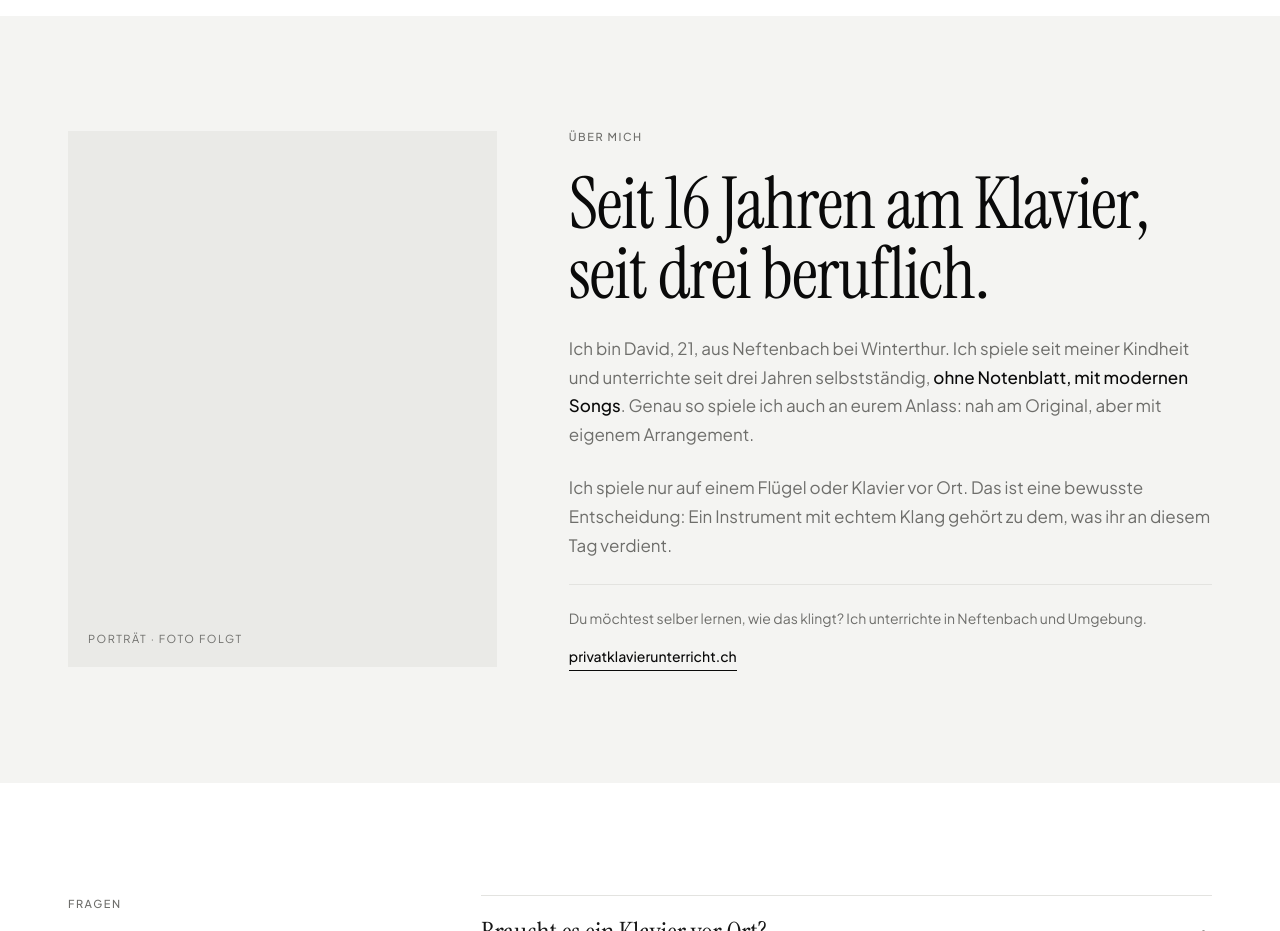
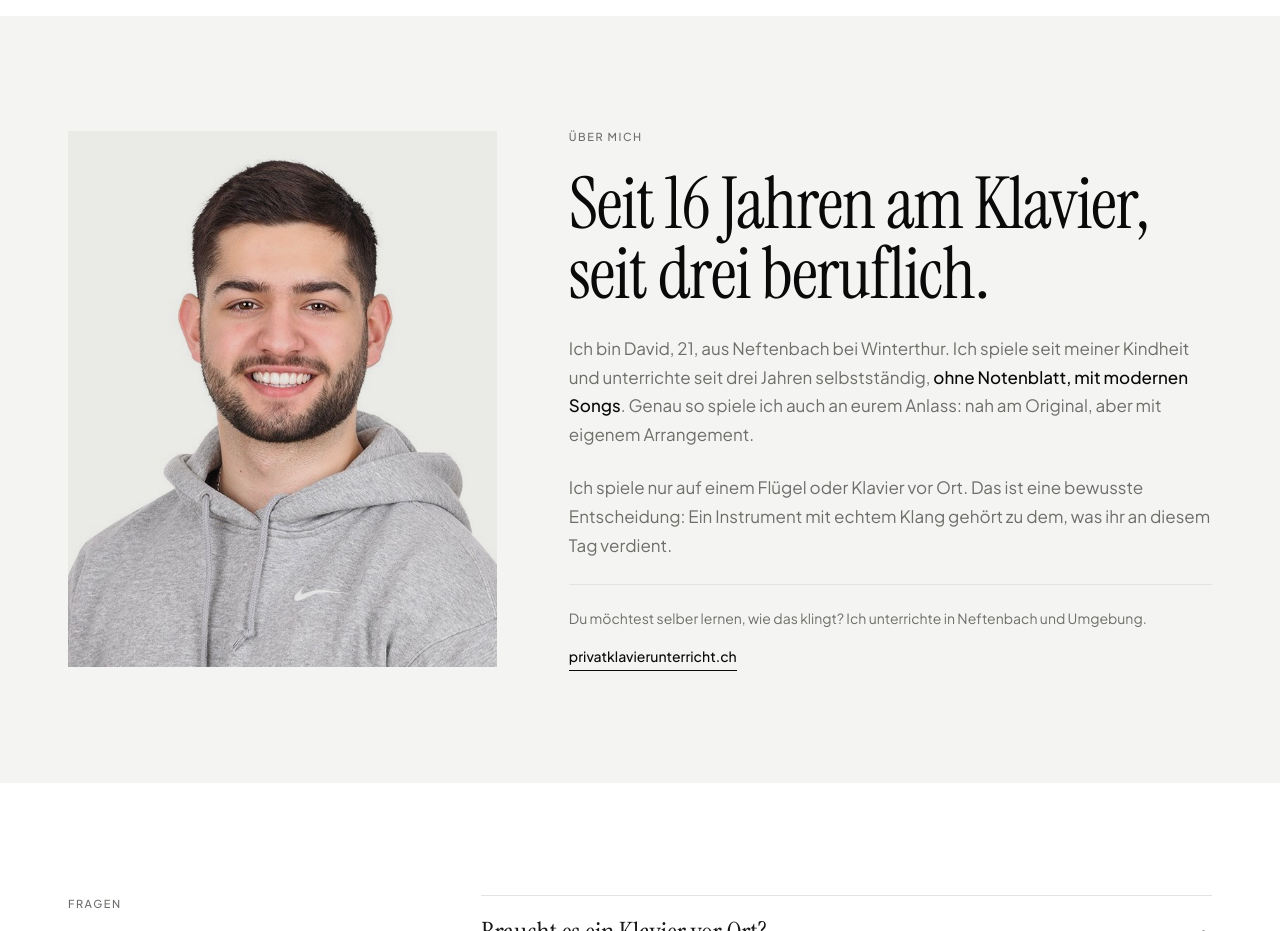
Before and after one commit to davidramchandani-creator/deineventpianist, a website: page index.html in a window 1280 px wide. Shown: the part 7420-8351 px from the top of the page. Drawn offline with Linux system fonts and the light colour scheme.

Commit message:
Portrait, Repertoire neu gestaltet, Audio-Ausschnitte, Divenire-Cover, Node 24

```diff
--- a/index.html
+++ b/index.html
@@ -234,7 +234,8 @@
 
   /* about */
   .about{display:grid;grid-template-columns:.8fr 1.2fr;gap:72px;align-items:center}
-  .portrait{aspect-ratio:4/5;max-width:440px;background:var(--paper2);display:grid;place-items:end start;padding:20px;color:var(--grey);font-size:11px;letter-spacing:.14em;text-transform:uppercase}
+  .portrait{aspect-ratio:4/5;max-width:440px;background:var(--paper2);overflow:hidden}
+  .portrait img{display:block;width:100%;height:100%;object-fit:cover;object-position:50% 20%;mix-blend-mode:multiply}
   .about .txt{display:grid;gap:24px}
   .about .txt p{max-width:54ch;color:var(--grey);font-size:17px;line-height:1.7}
   .about .txt p strong{color:var(--black);font-weight:500}
@@ -584,7 +585,7 @@
 
   <section id="ueber" class="paper">
     <div class="wrap about">
-      <div class="portrait">Porträt · Foto folgt</div>
+      <div class="portrait"><img src="media/portrait.jpg" width="610" height="762" alt="David Ramchandani, Pianist" loading="lazy"></div>
       <div class="txt">
         <span class="label">Über mich</span>
         <h2>Seit 16 Jahren am Klavier, seit drei beruflich.</h2>
```
Also changed, not shown: media/portrait.jpg (added).
